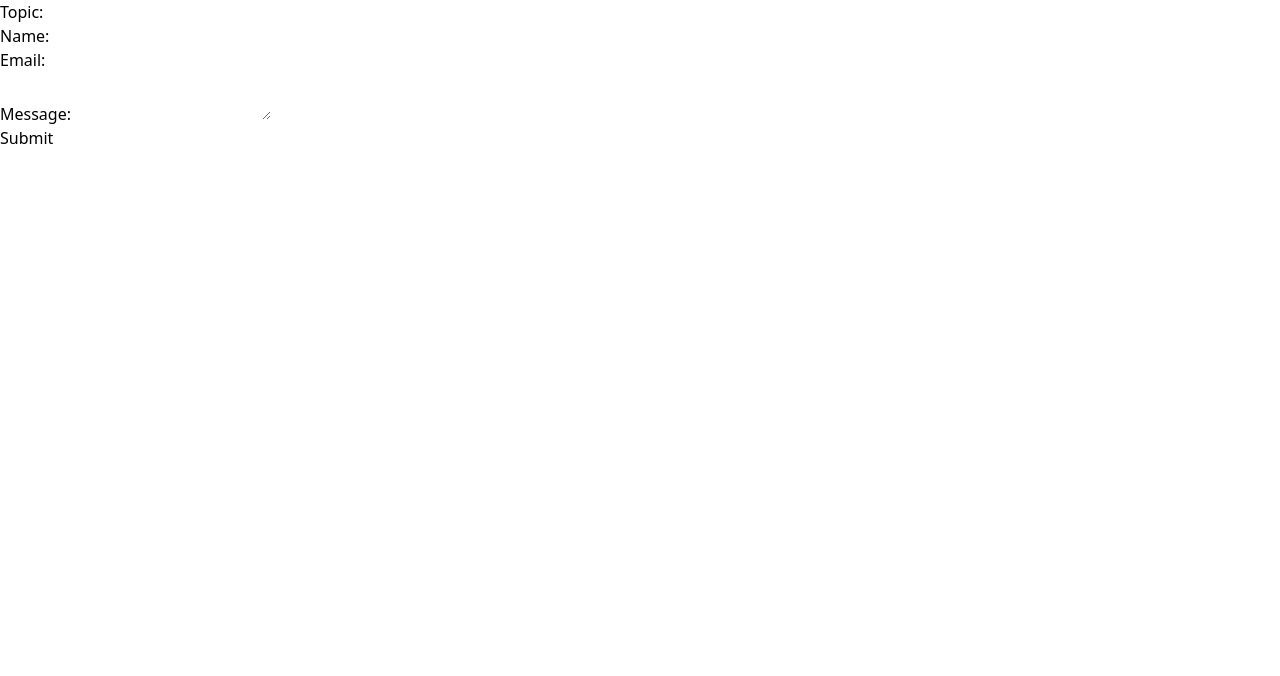
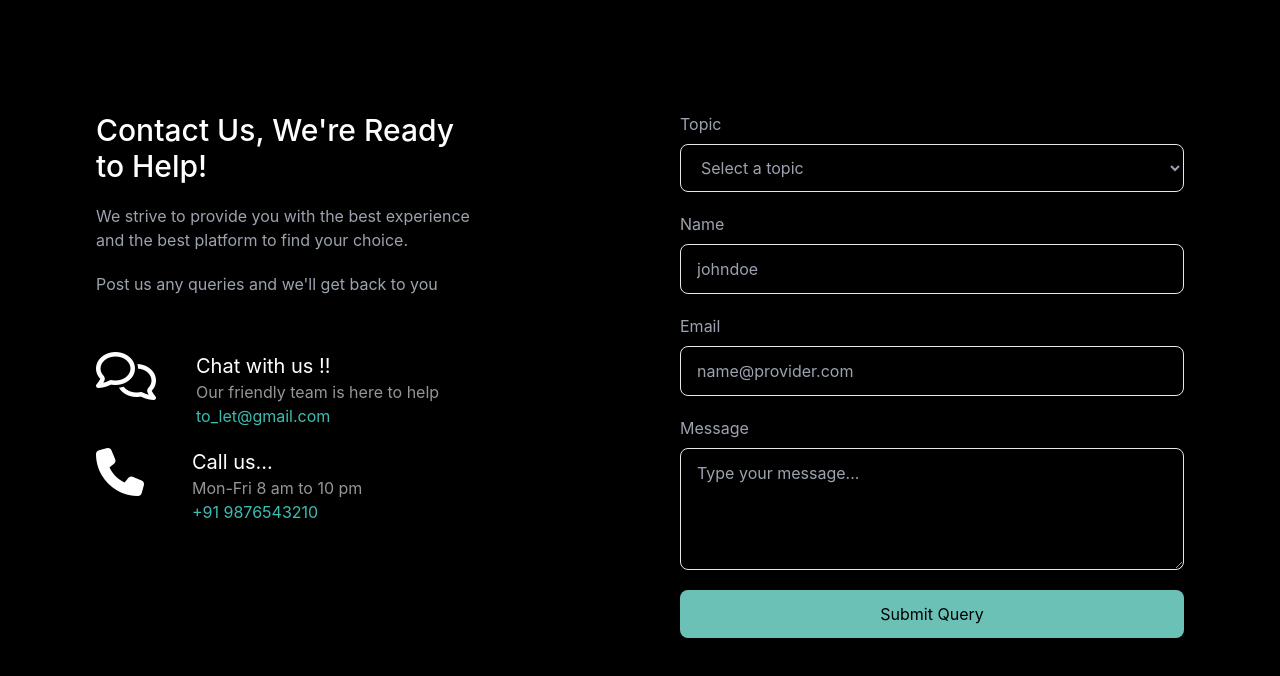
Before and after one commit to adityasw65/To-LetGlobe_contact, a React (Create React App) app: page / in a window 1280 px wide. Shown: the top 676 px of the page. Built offline with nearby package versions, Linux system fonts and the light colour scheme.

Commit message:
Update Contact.js

```diff
--- a/src/Contact.js
+++ b/src/Contact.js
@@ -1,7 +1,8 @@
-import React, { useState } from "react";
-import axios from "axios";
+import React, { useState } from 'react';
+import axios from 'axios';
 
 function Contact() {
+
    const [topic, setTopic] = useState("");
    const [name, setName] = useState("");
    const [email, setEmail] = useState("");
@@ -10,23 +11,30 @@ function Contact() {
    const sendData = async (e) => {
       e.preventDefault(); // Prevent the default form submission behavior
 
-      // Email validation regex
       const regexEmail = /^[a-zA-Z0-9._%+-]+@[a-zA-Z0-9.-]+\.[a-zA-Z]{2,}$/;
+      // const options = {
+      //    method: 'POST',
+      //    url: 'https://contact-us-backend-1.onrender.com/api/contact',
+      //    headers: {
+      //       'Content-Type': 'application/json'
+      //    }
+      // };
 
-      // Validation checks
+
       if (topic && name && email && message) {
          if (!regexEmail.test(email)) {
             alert("Please enter a valid email.");
             return;
          }
 
-         // Data to send in the request
+         // Construct the data to send
          const formData = {
             topic,
             name,
             email,
-            message,
+            message
          };
+
 
          try {
             // Fetch POST request
@@ -55,50 +63,126 @@ function Contact() {
             console.error("Error submitting the form:", error);
             alert("An error occurred while submitting the form. Please try again later.");
          }
-      } else {
+
+
+         // axios.post(options, { topic: topic, username: name, email: email, message: message }).then((res) => {
+         //    console.log(res);
+         // }).catch((error) => {
+         //    console.log(error);
+         // });
+
+         // try {
+         //    // Make an Axios POST request
+         //    const response = await axios.post('url', formData);
+
+         //    if (response.status === 200) {
+         //       alert("Your query has been submitted successfully!");
+         //       setTopic("");
+         //       setName("");
+         //       setEmail("");
+         //       setMessage("");
+         //    }
+         //    else {
+         //       alert("Something went wrong. Please try again later.");
+         //    }
+         // }
+         // catch (error) {
+         //    console.error("Error submitting the form:", error);
+         //    alert("An error occurred while submitting the form. Please try again later.");
+         // }
+      }
+      else {
          alert("Please fill in all the fields.");
       }
    };
 
    return (
-      <form onSubmit={sendData}>
+      <>
+         <section className='mt-28 mb-20' id='contact'>
+            <div className="grid md:grid-cols-2 gap-12 md:px-10 md:gap-12 lg:px-24 px-3 lg:gap-20 font-websiteFont">
+
+               {/* left part of contact page  */}
+               <div id='left-part'>
+                  <div className=''>
+                     <h1 className='text-3xl lg:pr-28 font-medium text-white'>Contact Us, We're Ready to Help!</h1>
+                     <p className='mt-5 lg:pr-28 text-[#9CA3AF]'>
+                        We strive to provide you with the best experience and the best platform to find your choice.
+                     </p>
+                     <p className='mt-5 text-[#9CA3AF]'>
+                        Post us any queries and we'll get back to you
+                     </p>
+                  </div>
+                  <div className='flex mt-5 md:mt-14 gap-10'>
                      <div>
-            <label>Topic:</label>
-            <input
-               type="text"
-               value={topic}
-               onChange={(e) => setTopic(e.target.value)}
-               required
-            />
+                        <i className="fa-regular fa-comments text-5xl "></i>
                      </div>
+                     <div className=''>
+                        <h2 className='text-xl'>Chat with us !!</h2>
+                        <p className='text-[#dededeac]'>Our friendly team is here to help</p>
+                        <a href="mailto: hello@toletglobe.in" className='text-custom-teal'>to_let@gmail.com</a>
+                     </div>
+                  </div>
+                  <div className='flex mt-5 gap-12'>
                      <div>
-            <label>Name:</label>
-            <input
-               type="text"
-               value={name}
-               onChange={(e) => setName(e.target.value)}
-               required
-            />
+                        <i className="fa-solid fa-phone text-5xl"></i>
                      </div>
-         <div>
-            <label>Email:</label>
-            <input
-               type="email"
-               value={email}
-               onChange={(e) => setEmail(e.target.value)}
-               required
-            />
+                     <div className=''>
+                        <h2 className='text-xl'>Call us...</h2>
+                        <p className='text-[#dededeac]'>Mon-Fri 8 am to 10 pm</p>
+                        <a href="tel: +91 9876543210" className='text-custom-teal'>+91 9876543210</a>
                      </div>
-         <div>
-            <label>Message:</label>
-            <textarea
-               value={message}
-               onChange={(e) => setMessage(e.target.value)}
-               required
-            ></textarea>
                   </div>
-         <button type="submit">Submit</button>
+               </div>
+
+               {/* right part of contact page  */}
+               <div id='right-part'>
+                  <form className='flex flex-col gap-5' onSubmit={sendData}>
+
+                     {/* topic selection  */}
+                     <div className='flex flex-col gap-2'>
+                        <label htmlFor="topicList" className='text-[#9CA3AF] text-md'>
+                           Topic
+                        </label>
+                        <select name="topicList" id="topicList" className='text-md py-3 pl-4 rounded-lg bg-black text-[#9CA3AF] border' onChange={(e) => setTopic(e.target.value)} value={topic} required>
+                           <option value="" className='text-lg py-3 pl-4 rounded-lg border text-[#9CA3AF] font-websiteFont hover:text-black'>Select a topic</option>
+                           <option value="Residential">Residential</option>
+                           <option value="Commercial">Commercial</option>
+                           <option value="Others">Others</option>
+                        </select>
+                     </div>
+
+                     {/* user name  */}
+                     <div className='flex flex-col gap-2'>
+                        <label htmlFor="user" className='text-[#9CA3AF] text-md'>
+                           Name
+                        </label>
+                        <input type="text" name="user" id="user" placeholder='johndoe' autoComplete='off' className='text-md py-3 pl-4 rounded-lg bg-black border' onChange={(e) => setName(e.target.value)} value={name} required />
+                     </div>
+
+                     {/* email id  */}
+                     <div className='flex flex-col gap-2'>
+                        <label htmlFor="email" className='text-[#9CA3AF] text-md'>
+                           Email
+                        </label>
+                        <input type="email" name="email" id="email" placeholder='name@provider.com' autoComplete='off' className='text-md py-3 pl-4 rounded-lg bg-black border' onChange={(e) => setEmail(e.target.value)} value={email} required />
+                     </div>
+
+                     {/* message  */}
+                     <div className='flex flex-col gap-2'>
+                        <label htmlFor="message" className='text-[#9CA3AF] text-md'>
+                           Message
+                        </label>
+                        <textarea name="message" id="message" rows={4} placeholder='Type your message...' autoComplete='off' className='text-md py-3 pl-4 rounded-lg bg-black border' onChange={(e) => setMessage(e.target.value)} value={message} required></textarea>
+                     </div>
+
+                     {/* submit button  */}
+                     <button type="submit" className='bg-[#6CC1B6] text-black font-normal py-3 rounded-lg'>Submit Query</button>
+
                   </form>
+               </div>
+            </div >
+         </section >
+      </>
    );
 }
 
```
Lines whose indentation alone changed are shown as unchanged.
